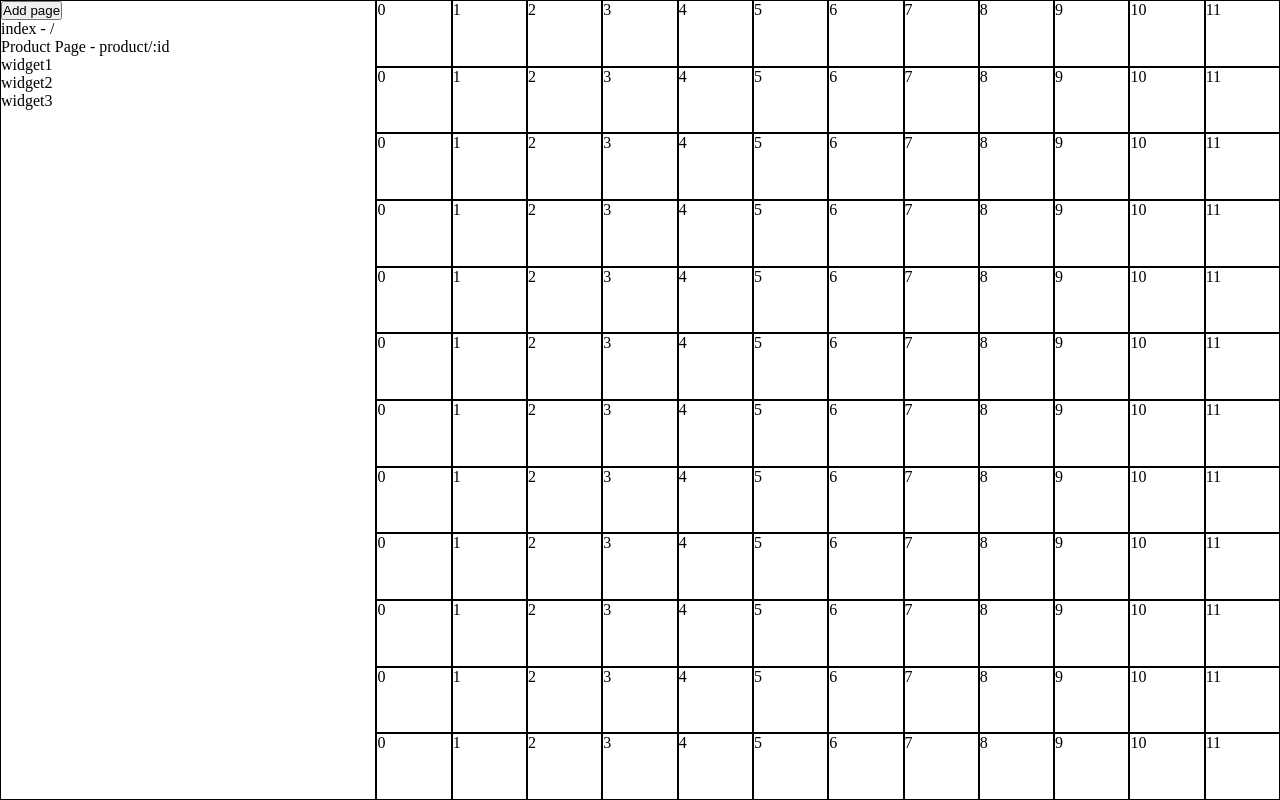
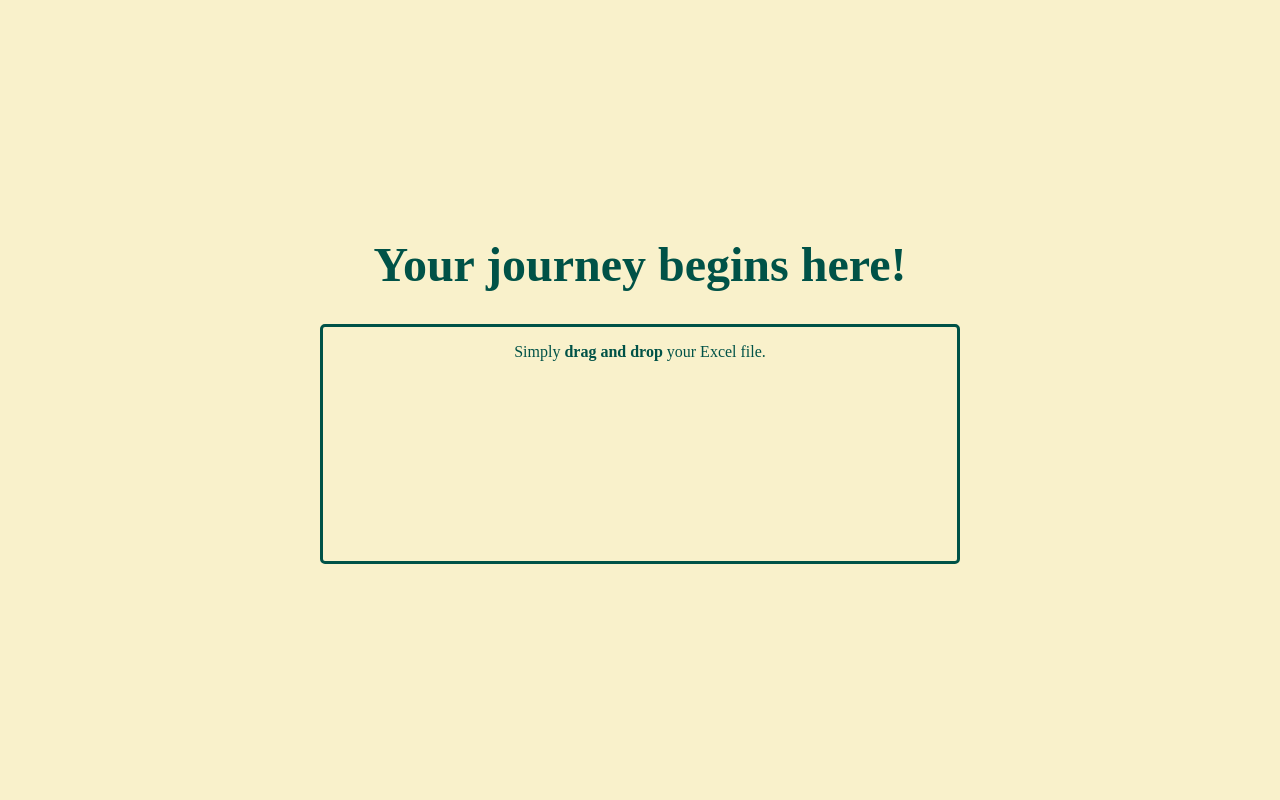
Before and after one commit to Andrei0872/smarthack, a React (Create React App) app in the folder client/: page /import in a window 1280 px wide. Built offline with nearby package versions, Linux system fonts and the light colour scheme.

Commit message:
feat: import products from excel

```diff
--- a/client/package.json
+++ b/client/package.json
@@ -10,8 +10,10 @@
     "react-dnd": "^16.0.1",
     "react-dnd-html5-backend": "^16.0.1",
     "react-dom": "^18.2.0",
+    "react-router-dom": "^6.4.3",
     "react-scripts": "5.0.1",
-    "web-vitals": "^2.1.4"
+    "web-vitals": "^2.1.4",
+    "xlsx": "^0.18.5"
   },
   "scripts": {
     "start": "react-scripts start",
--- a/client/src/App.jsx
+++ b/client/src/App.jsx
@@ -5,14 +5,38 @@ import Sidebar from './components/Sidebar';
 import { HTML5Backend } from 'react-dnd-html5-backend'
 import Widget from './components/Widget';
 
+import {
+  BrowserRouter as Router,
+  Route,
+  Link,
+  Routes,
+  Redirect,
+  Navigate
+} from "react-router-dom";
+import ImportItems from './components/ImportItems';
+import { ProductsProvider } from './context/productsContext';
+
+const MainApp = <DndProvider backend={HTML5Backend}>
+  <div className='main'>
+    <Sidebar />
+    {/* <BuildingArea /> */}
+  </div>
+</DndProvider>
+
 function App() {
   return (
-    <DndProvider backend={HTML5Backend}>
-      <div className='main'>
-        <Sidebar />
-        {/* <BuildingArea /> */}
-      </div>
-    </DndProvider>
+    <Router>
+      <ProductsProvider>
+        <Routes>
+          <Route path="/import" element={<ImportItems />} />
+          <Route path="/build" element={MainApp} />
+          <Route
+            path="*"
+            element={<Navigate to="/import" replace />}
+          />
+        </Routes>
+      </ProductsProvider>
+    </Router>
   )
 }
 
--- /dev/null
+++ b/client/src/components/ImportItems.css
@@ -0,0 +1,24 @@
+.import {
+  display: flex;
+  flex-direction: column;
+  justify-content: center;
+  align-items: center;
+  height: 100%;
+  gap: 2rem;
+  background: var(--cl-three-light);
+}
+
+h2.import__title {
+  font-size: 3rem;
+  color: var(--cl-four);
+}
+
+.import-drop-area {
+  flex-basis: 30vh;
+  border: 3px solid var(--cl-four);
+  border-radius: 5px;
+  width: 50vw;
+  text-align: center;
+  padding-block-start: 1rem;
+  color: var(--cl-four);
+}
--- /dev/null
+++ b/client/src/components/ImportItems.jsx
@@ -0,0 +1,61 @@
+import './ImportItems.css'
+import * as XLSX from 'xlsx';
+import { useProducts } from '../context/productsContext';
+import { useNavigate } from "react-router-dom";
+
+function ImportItems() {
+  const { setProducts } = useProducts();
+  const navigate = useNavigate();
+
+  const onDrop = ev => {
+    ev.stopPropagation();
+    ev.preventDefault();
+
+    const files = ev.dataTransfer.files;
+    if (files && files[0]) {
+      handleFileUpload(files[0]);
+    }
+  }
+
+  const handleFileUpload = file => {
+    console.warn(file);
+
+    const name = file.name;
+    const reader = new FileReader();
+    reader.onload = (evt) => {
+      const bstr = evt.target.result;
+      const wb = XLSX.read(bstr, {type:'binary'});
+      const wsname = wb.SheetNames[0];
+      const ws = wb.Sheets[wsname];
+
+      const data = XLSX.utils.sheet_to_json(ws, {header:1});
+      const [columns, ...products] = data;
+      navigate('/build');
+      setProducts({ products });
+    };
+    reader.readAsBinaryString(file);
+
+  }
+
+  const suppress = ev => {
+    ev.stopPropagation();
+    ev.preventDefault();
+  }
+
+  return (
+    <div className="import">
+      <h2 className="import__title">Your journey begins here!</h2>
+
+      <div
+        onDrop={onDrop}
+        onDragEnter={suppress}
+        onDragOver={suppress}
+        className="import-drop-area"
+      >
+        <p>Simply <b>drag and drop</b> your Excel file{/*  or <b>upload one</b> */}.</p>
+      </div>
+    </div>
+  )
+}
+
+export default ImportItems
--- /dev/null
+++ b/client/src/context/productsContext.jsx
@@ -0,0 +1,29 @@
+import { useContext, useState } from "react";
+import { createContext } from "react";
+
+const ProductsContext = createContext(undefined);
+
+export const ProductsProvider = ({ children }) => {
+  const [products, setProducts] = useState([]);
+
+  // TODO(perf): use memo.
+  const value = {
+    products,
+    setProducts
+  }
+
+  return (
+    <ProductsContext.Provider value={value}>
+      {children}
+    </ProductsContext.Provider>
+  );
+}
+
+export const useProducts = () => {
+    const context = useContext(ProductsContext);
+    if (context === undefined) {
+        throw new Error(`'useProducts' must be used within an 'ProductsProvider'!`);
+    }
+
+    return context;
+}
--- a/client/src/index.css
+++ b/client/src/index.css
@@ -7,3 +7,10 @@
 html, body, #root, .main {
   height: 100%;
 }
+
+:root {
+  --cl-one: #F0E446;
+  --cl-two: #B3AA73;
+  --cl-three-light: #F9F1CB;
+  --cl-four: #005247;
+}
```
Also changed, not shown: 1 other file (tests, documents, lock files or other folders).
